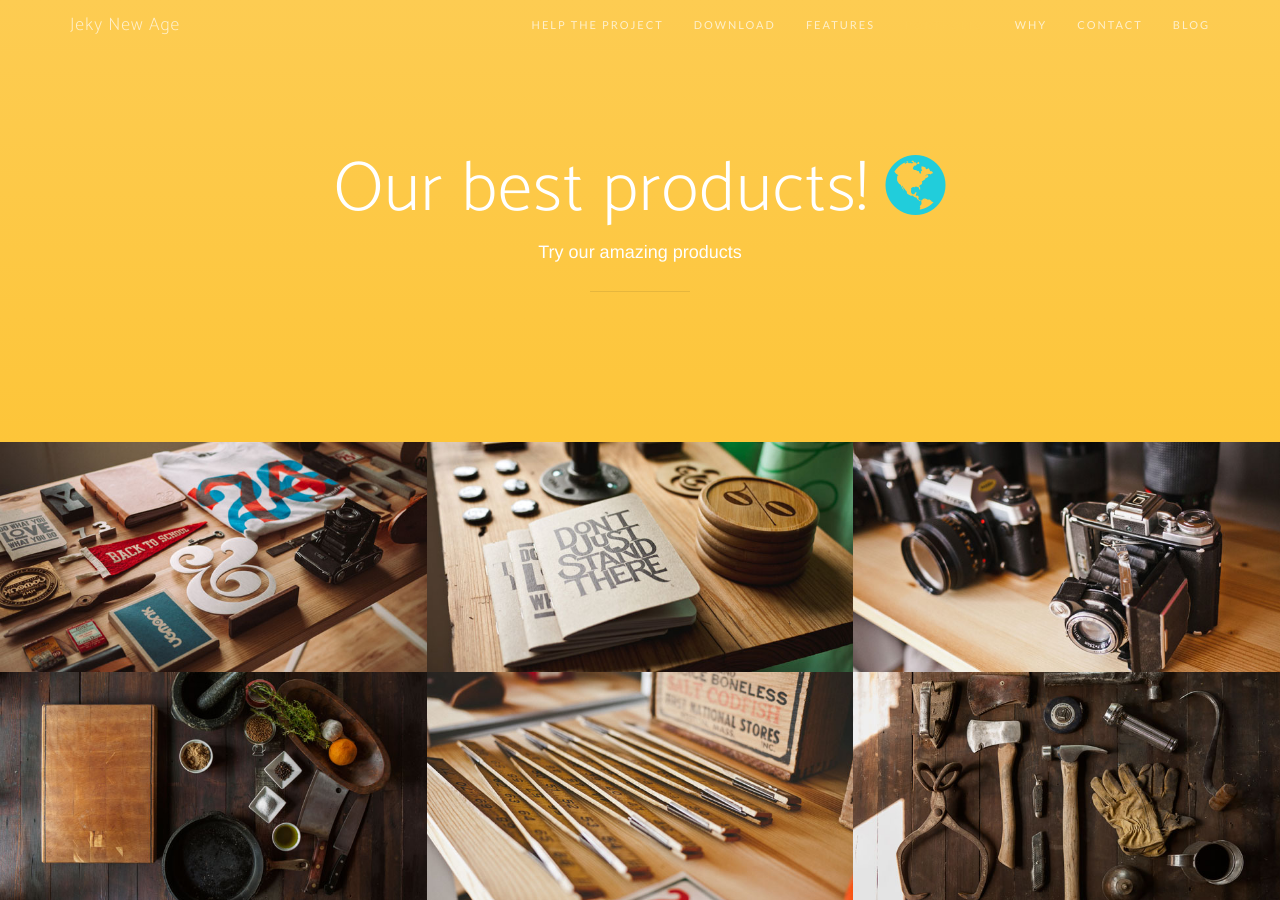
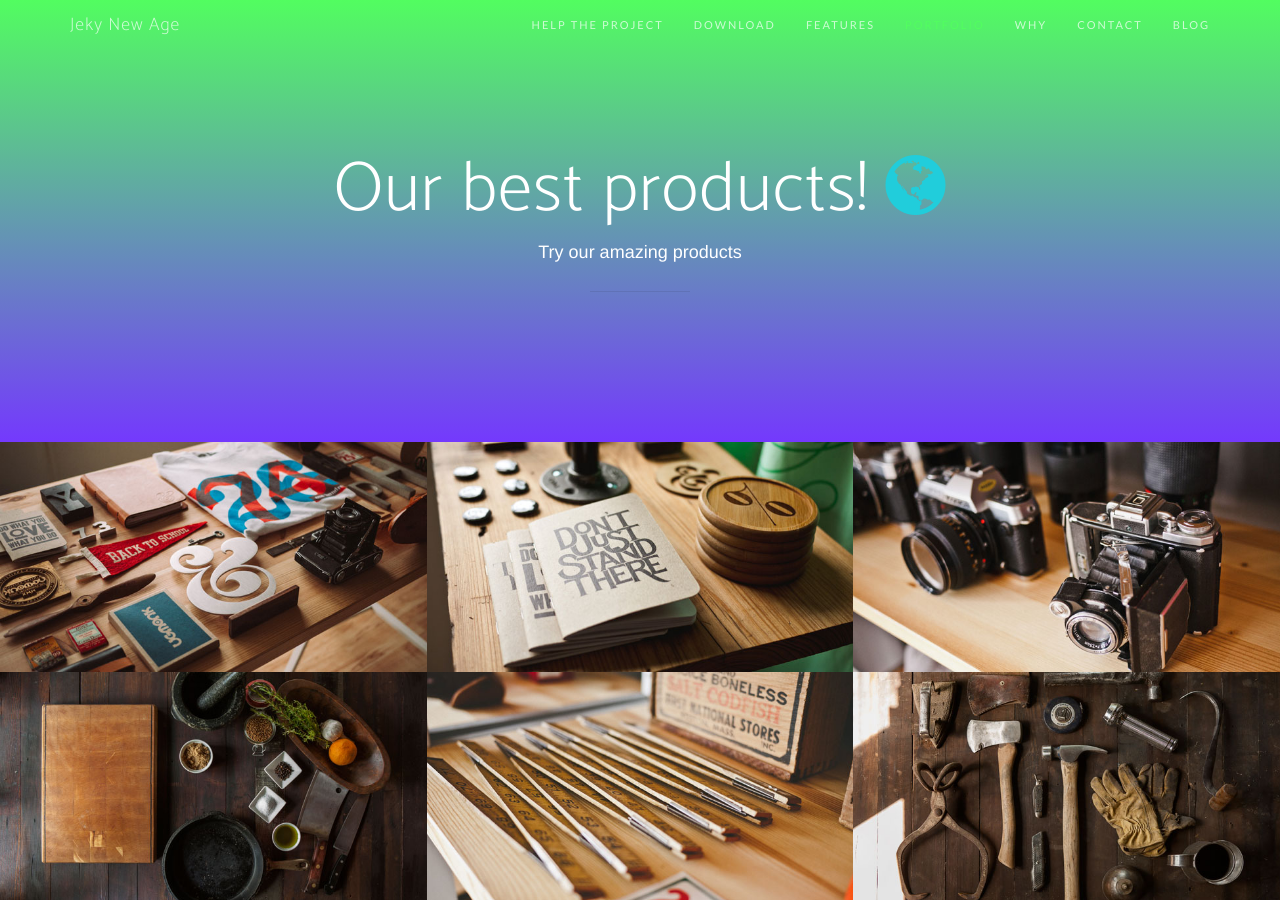
Before and after one commit to pwolfe8/pwolfe8.github.io, a Jekyll site: the page built from test.html, in a window 1280 px wide and 900 px high. Built offline with Jekyll 4.4.1, drawn with Linux system fonts in a browser that asks for light colours; nearby versions of some CDN libraries; some web fonts are replaced; some of the changed text lies outside the part shown.

Commit message:
more changes

```diff
--- a/_includes/call-to-action.html
+++ b/_includes/call-to-action.html
@@ -2,7 +2,7 @@
     <div class="container">
         <div class="row">
             <div class="col-md-8 col-md-offset-2">
-                <h2 class="section-heading">Discover what all the buzz is about!</h2>
+                <h2 class="section-heading">Get more free time in your day!</h2>
                 <p>Our app is available on any mobile device! Download now to get started!</p>
                 <div class="badges">
                     <a class="badge-link" href="#"><img src="/img/google-play-badge.svg" alt=""></a>
--- a/_includes/services.html
+++ b/_includes/services.html
@@ -31,15 +31,15 @@
                             <div class="col-md-6">
                                 <div class="feature-item">
                                     <i class="icon-screen-smartphone text-primary"></i>
-                                    <h3>Device Mockups</h3>
-                                    <p class="text-muted">Ready to use HTML/CSS device mockups, no Photoshop required!</p>
+                                    <h3>Engage</h3>
+                                    <p class="text-muted">the interest of your child with an educational app catered to them</p>
                                 </div>
                             </div>
                             <div class="col-md-6">
                                 <div class="feature-item">
                                     <i class="icon-camera text-primary"></i>
-                                    <h3>Flexible Use</h3>
-                                    <p class="text-muted">Put an image, video, animation, or anything else in the screen!</p>
+                                    <h3>Adapt</h3>
+                                    <p class="text-muted">to your child's preferred learning styles using Artificial Intelligence</p>
                                 </div>
                             </div>
                         </div>
@@ -47,15 +47,15 @@
                             <div class="col-md-6">
                                 <div class="feature-item">
                                     <i class="icon-present text-primary"></i>
-                                    <h3>Free to Use</h3>
-                                    <p class="text-muted">As always, this theme is free to download and use for any purpose!</p>
+                                    <h3>Prepare</h3>
+                                    <p class="text-muted">essential skills before going to school</p>
                                 </div>
                             </div>
                             <div class="col-md-6">
                                 <div class="feature-item">
                                     <i class="icon-lock-open text-primary"></i>
-                                    <h3>Open Source</h3>
-                                    <p class="text-muted">Since this theme is MIT licensed, you can use it commercially!</p>
+                                    <h3>Recognize</h3>
+                                    <p class="text-muted">early signs of learning disabilities</p>
                                 </div>
                             </div>
                         </div>
--- a/css/main.scss
+++ b/css/main.scss
@@ -34,11 +34,17 @@
 // }
 
 // variables.less link and gradient background
-$head-primary: #7b4397 ;
+// $head-primary: #7b4397 ;
+// $head-secondary: #dc2430 ;
+// $theme-primary: #fdcc52 ;
+// $theme-secondary: #fdc539 ;
+// $theme-dark: #222;
+$head-primary: #772786 ;
 $head-secondary: #dc2430 ;
-$theme-primary: #fdcc52 ;
-$theme-secondary: #fdc539 ;
+$theme-primary: #52fd60 ;
+$theme-secondary: #7439fd ;
 $theme-dark: #222;
+
 
 // Import partials from `sass_dir` (defaults to `_sass`)
 @import
```
Also changed, not shown: other parts of _includes/services.html (+1 -1 lines), 1 other file.
